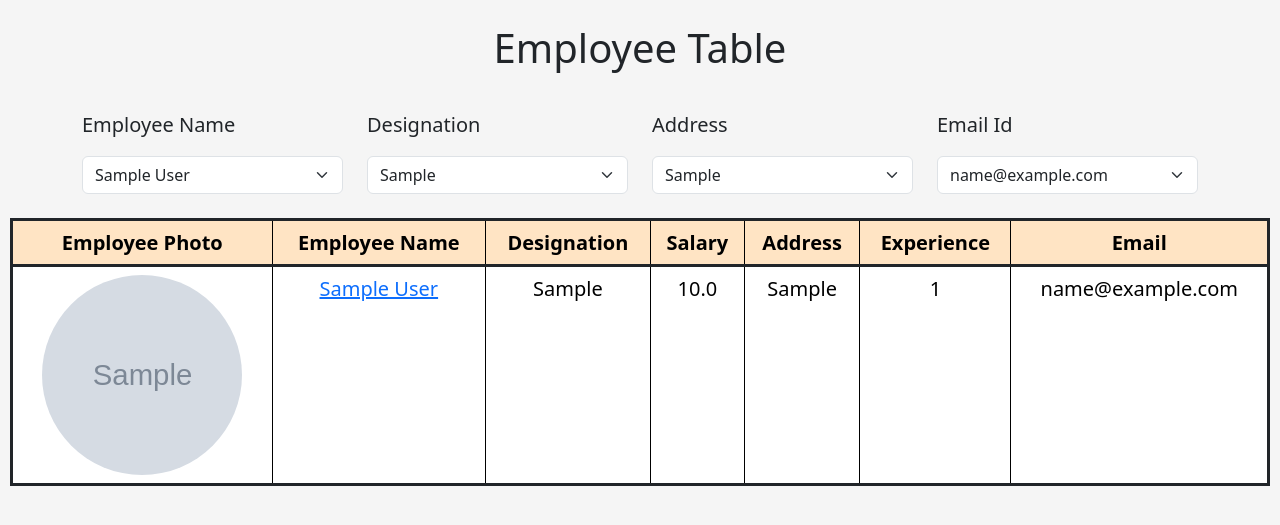
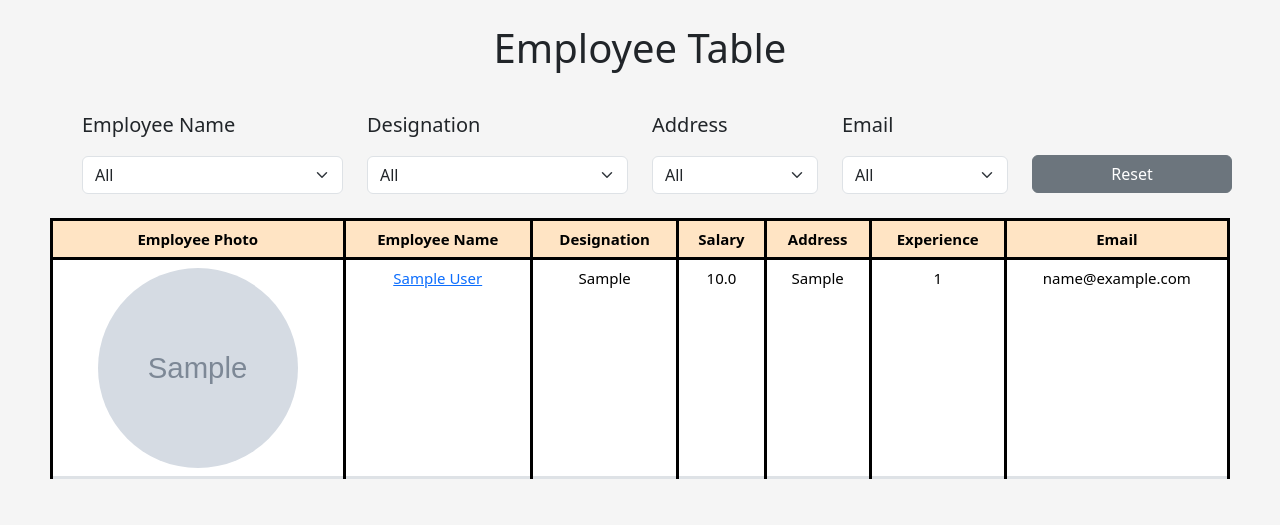
Before and after one commit to roshangeorge93/djangotutorial, a Django app: template employees/templates/index.html in a window 1280 px wide. Shown: the top 525 px of the page. Run offline with Django 5.2, Linux system fonts and the light colour scheme; tables that the repository leaves empty hold one stand-in row (values such as "Sample post"); the template is opened without the code that fills it: values that come from a table or form of the project are taken from there, most other values are stand-ins (such as "Sample title", 1, 10 or a date in 2020); grey boxes marked "Sample" are stand-in pictures; parts of the project's set-up code (start-up, migrations or seed data) failed here and were passed over.

Commit message:
query params and filtered the attributes dynamically

```diff
--- a/employees/templates/index.html
+++ b/employees/templates/index.html
@@ -1,3 +1,4 @@
+
 {% load static%}
 <html>
     <head>
@@ -12,105 +13,79 @@
         integrity="sha384-YvpcrYf0tY3lHB60NNkmXc5s9fDVZLESaAA55NDzOxhy9GkcIdslK1eN7N6jIeHz"
         crossorigin="anonymous"
       ></script>
+      <link rel="stylesheet" href="{% static 'css/index.css' %}">
 
-      <style>
-        body{
-            background-color: whitesmoke;
-        }
-        img{
-            border-radius: 50%;
-            object-fit: cover;
-            object-position: 0 10;
-        }
-        .profile-img {
-          transition: transform 0.3s ease;
-          margin-left: 8px;
-          margin: 0 auto;
-          display: block;
-          max-width: 100%;
-          max-height: 100%;
-        }
-        .col-md-3,
-        .col-md-2 {
-          margin-top: 30px;
-        }
-        label {
-          font-size: 20px;
-          text-align: center;
-        }
-
-        .profile-img:hover {
-          transform: scale(1.8);
-        }
-        table, th, td {
-  border: 1px solid black;
-  border-collapse: collapse;
-  text-align: center;
-  font-size: 20px;
-}
-      </style>
     </head>
     <body>
-
+        <form method="GET">
             <div class="container mt-4">
                 <h1 class="text-center" style="padding-top: 0%; width: 100%">
                   Employee Table
                 </h1>
-            {% if employee_list %}
+                {% if employee_list is not null %}
                 <div class="row mb-4">
                   <div class="col-md-3">
-                <label for="name-filter" class="form-label">Employee Name</label>
-                <select name="employees" id="employee_name" class="form-select mt-2">
-                    {% for emp in employee_list %}
-                  <option value="{{ emp.Name }}"> {{ emp.Name }}</option>
+
+                    <label for="employee_name" class="form-label">Employee Name</label>
+                    <select name="name" id="employee_name" class="form-select mt-2" onchange="this.form.submit()">
+                        <option value="">All</option>
+                        {% for name in all_names %}
+                            <option value="{{ name }}" {% if selected_name == name %}selected{% endif %}>{{ name }}</option>
+                        {% endfor %}
+                    </select>
+
+                  </div>
+
+                  <div class="col-md-3">
+
+                    <label for="designation" class="form-label">Designation</label>
+                    <select name="designation" id="designation" class="form-select mt-2" onchange="this.form.submit()">
+                        <option value="">All</option>
+                        {% for designation in all_designations %}
+                            <option value="{{ designation }}" {% if selected_designation == designation %}selected{% endif %}>{{ designation }}</option>
                         {% endfor %}
                     </select>
                   </div>
 
-              <div class="col-md-3">
-                <label for="designation-filter" class="form-label">Designation</label>
-                <select name="employees" id="employee_name" class="form-select mt-2">
-                    {% for emp in employee_list %}
-                  <option value="{{ emp.Designation }}">{{ emp.Designation }}</option>
-                  {% endfor %}
-                </select>
-              </div>
+                  <div class="col-md-2">
 
-              <div class="col-md-3">
-                <label for="address-filter" class="form-label">Address</label>
-                <select name="employees" id="employee_name" class="form-select mt-2">
-                    {% for emp in employee_list %}
-                  <option value="{{ emp.department.l.l_country }}">{{ emp.department.l.l_country }}</option>
+                    <label for="address" class="form-label">Address</label>
+                    <select name="address" id="address" class="form-select mt-2" onchange="this.form.submit()">
+                        <option value="">All</option>
+                        {% for address in all_addresses %}
+                            <option value="{{ address }}" {% if selected_address == address %}selected{% endif %}>{{ address }}</option>
                         {% endfor %}
                     </select>
                   </div>
 
 
 
-              <div class="col-md-3">
-                <label for="email-filter" class="form-label">Email Id</label>
-                <select name="employees" id="employee_name" class="form-select mt-2">
-                    {% for emp in employee_list %}
-                  <option value="{{ emp.Email }}">{{ emp.Email }}</option>
+                  <div class="col-md-2">
+
+                    <label for="email" class="form-label">Email</label>
+                    <select name="email" id="email" class="form-select mt-2" onchange="this.form.submit()">
+                        <option value="">All</option>
+                        {% for email in all_emails %}
+                            <option value="{{ email }}" {% if selected_email == email %}selected{% endif %}>{{ email }}</option>
                         {% endfor %}
                     </select>
-                {% else %}
-                <p>No Employees are available.</p>
-                {% endif %}
+
+                  </div>
+                  <div class="col-md-2" >
+
+                    <a href="{% url 'employee_list' %}" class="btn btn-secondary" style="margin-top: 45px;width:200px">Reset</a>
                 </div>
 
+                </div>
+            </div>
+        </form>
 
-            </div>
+
+        <div style="margin-left: 50; margin-right: 50;">
 
 
 
-        </div>
-
-        <div style="margin-left: 10; margin-right: 10;">
-            {% if employee_list %}
-
-
-            <table class="table" style="border: solid; background-color: antiquewhite;">
+            <table class="table" >
                 <thead class="thead-dark" style="border: solid">
                     <tr>
                         <th scope="col" style="background-color: bisque;">Employee Photo</th>
@@ -122,10 +97,13 @@
                         <th scope="col" style="background-color: bisque;">Email</th>
                     </tr>
                 </thead>
+
                 <tbody>
+                    {% if employee_list %}
                     {% for emp in employee_list %}
+
                     <tr>
-                        <!-- Dynamically loading employee image -->
+
                         <td scope="row">
                             <img src="{% static 'images/' %}{{ emp.photo }}" class="profile-img" width="200" height="200" />
                         </td>
@@ -136,10 +114,18 @@
                         <td>{{ emp.Experience }}</td>
                         <td>{{ emp.Email }}</td>
                     </tr>
+
                     {% endfor %}
+                    {% else %}
+                    <tr ><td colspan="7" >No Records</td>
+
+
+                    {% endif %}
+
+        {% endif %}
                 </tbody>
             </table>
-            {% endif%}
+
         </div>
 
     </body>
```
Also changed, not shown: employees/views.py (+54 -18 lines). Lines whose indentation alone changed are shown as unchanged.
